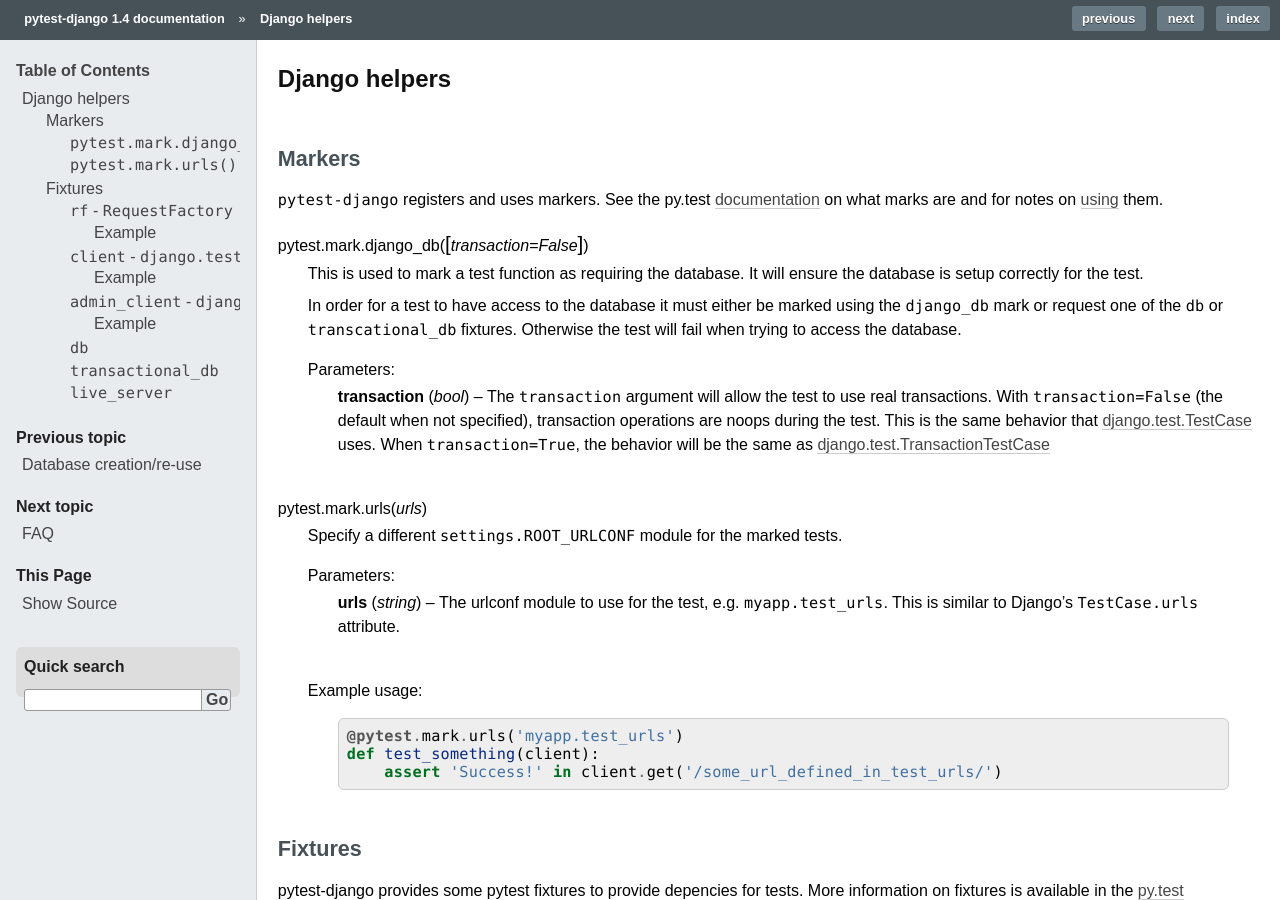
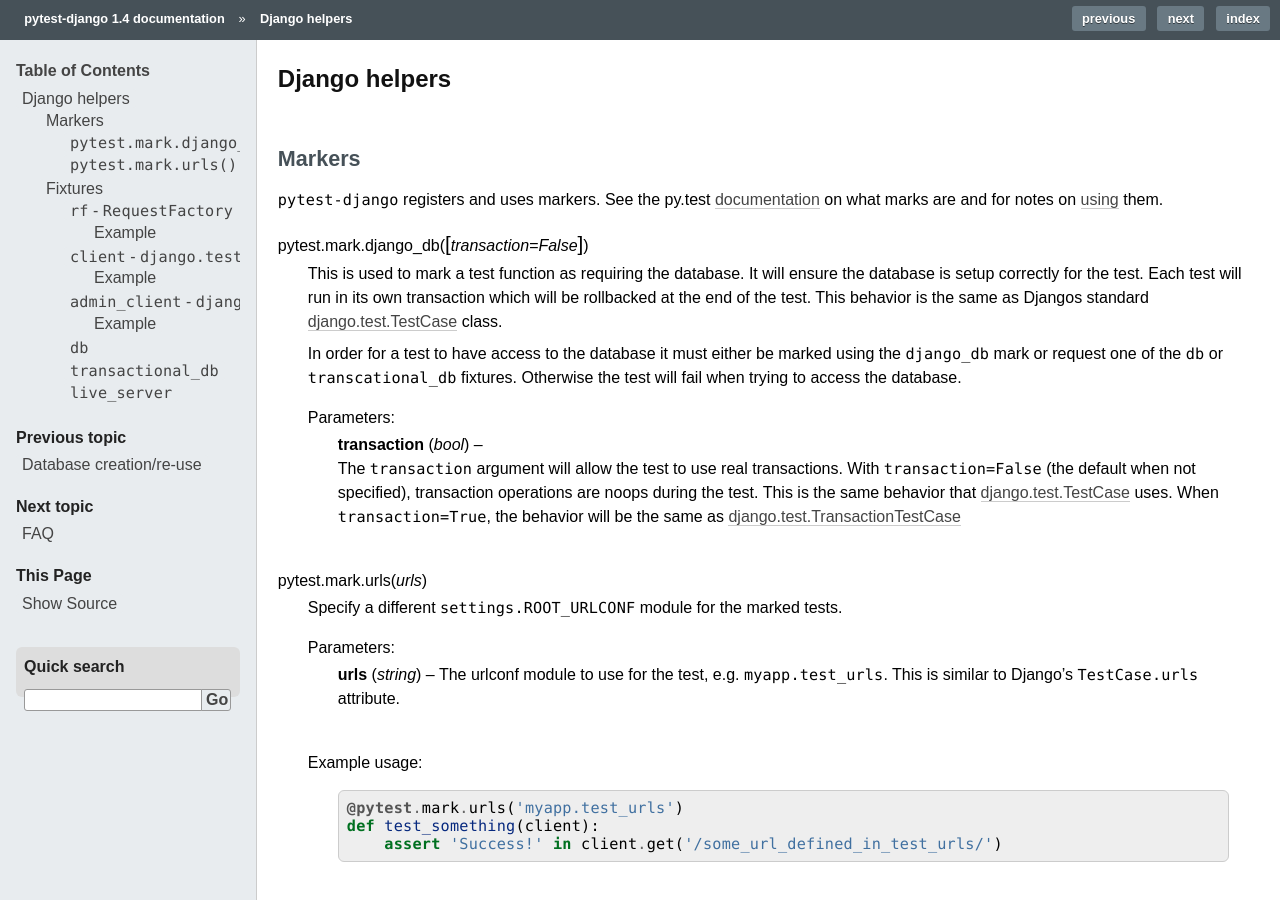
Before and after one commit to pytest-dev/pytest-django, a Sphinx documentation site: the page built from docs/helpers.rst, in a window 1280 px wide and 900 px high. Built offline with Sphinx 7.4.7, drawn with Linux system fonts in a browser that asks for light colours.

Commit message:
Noted that django_db uses transactions rollbacks

```diff
--- a/docs/helpers.rst
+++ b/docs/helpers.rst
@@ -13,8 +13,12 @@
 
 .. py:function:: pytest.mark.django_db([transaction=False])
 
-   This is used to mark a test function as requiring the database.  It
-   will ensure the database is setup correctly for the test.
+   This is used to mark a test function as requiring the database. It
+   will ensure the database is setup correctly for the test. Each test
+   will run in its own transaction which will be rollbacked at the end
+   of the test. This behavior is the same as Djangos standard
+   `django.test.TestCase   <https://docs.djangoproject.com/en/dev/topics
+   /testing/#django.test.TestCase>`_ class.
 
    In order for a test to have access to the database it must either
    be marked using the ``django_db`` mark or request one of the ``db``
```
